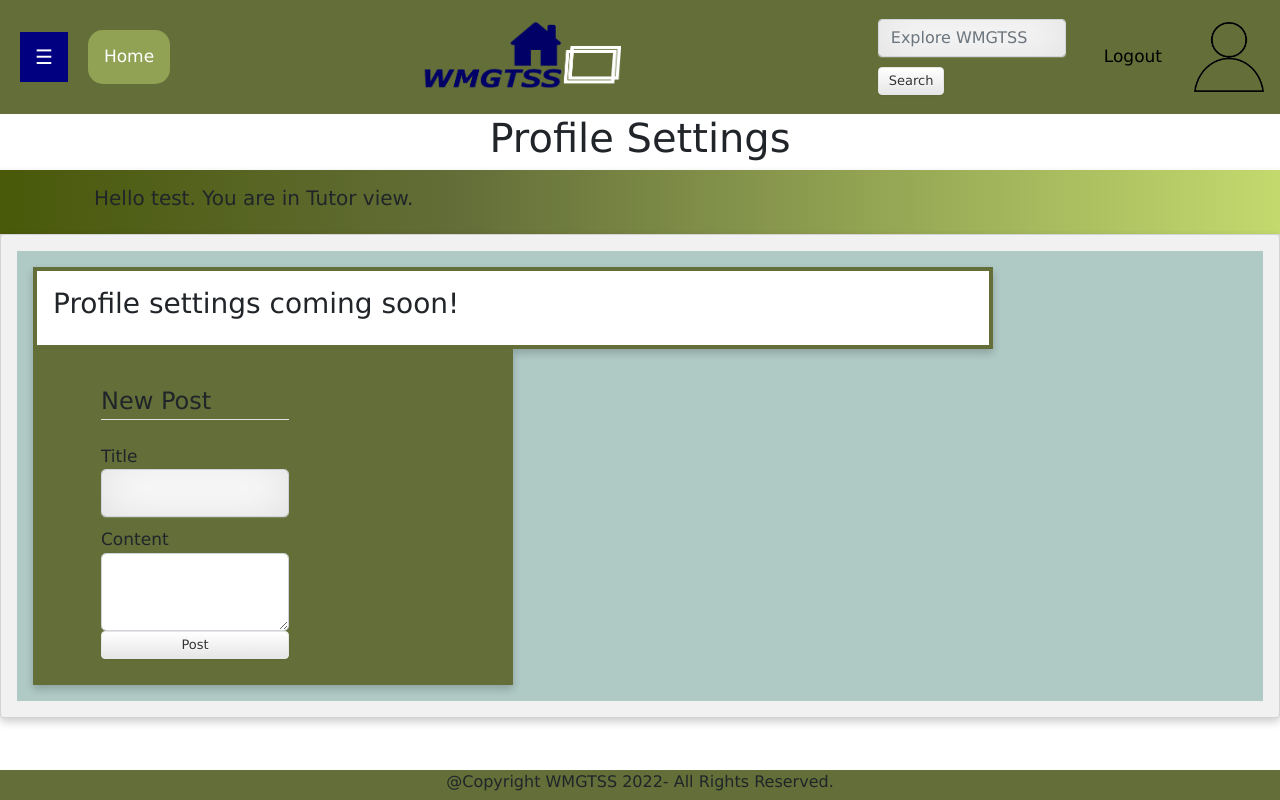
After one commit to u1942817/SDLC, a Flask app: page /account in a window 1280 px wide. The commit adds this page. Run offline with Flask 2, Linux system fonts and the light colour scheme; a user stored in the database is signed in; some libraries are stand-ins or nearby versions.

Commit message:
Account page created
Account page created

```diff
--- a/SDLC/__init__.py
+++ b/SDLC/__init__.py
@@ -7,5 +7,6 @@ app.config['SECRET_KEY'] = '5791628bb0b13ce0c676dfde280ba245'
 app.config['SQLALCHEMY_DATABASE_URI'] = 'sqlite:///site.db'
 db = SQLAlchemy(app)
 login_manager = LoginManager(app)
+login_manager.login_view = 'login'
 
 from SDLC import routes
--- a/SDLC/routes.py
+++ b/SDLC/routes.py
@@ -2,7 +2,7 @@ from flask import render_template, url_for, flash, redirect
 from SDLC import app, db
 from SDLC.forms import RegistrationForm, LoginForm, PostForm
 from SDLC.models import User, Post
-from flask_login import login_user, current_user, logout_user
+from flask_login import login_user, current_user, logout_user, login_required
 
 posts = [
     {
@@ -65,7 +65,11 @@ def logout():
     logout_user()
     return redirect(url_for ('homepage'))
 
-
+@app.route("/account")
+@login_required # this ensures the user logins before accessing this page
+def account():
+    form = PostForm()
+    return render_template('account.html', title='Account', form=form)
 
 @app.route('/dashboard', methods=['GET', 'POST'])
 def dashboard():
--- /dev/null
+++ b/SDLC/templates/account.html
@@ -0,0 +1,66 @@
+{% extends "layout.html" %}
+{% block content %}
+    <h1> Profile Settings</h1>
+    <body>
+        <div class="row">
+            <div class="card2">
+                <div class="container">
+                    <h5> Hello {{ current_user.username }}. You are in Tutor view. </h5>
+                </div>
+            </div>
+        </div>
+        <div class="card">
+            <div class="card-body">
+            <div class="card5" style="max-width: 60rem;">
+              <div class="class-body">
+                <h3> Profile settings coming soon! </h3>
+              </div>
+          </div>
+          <div class="card7" style="max-width: 30rem;">
+                <div class="container">
+                    <div class="content-section">
+                        <form method="POST" action="">
+                           {{ form.hidden_tag() }}
+                            <fieldset class="form-group">
+                                <legend class="border-bottom mb-4">New Post</legend>
+                                <div class="form-group">
+                                    {{ form.title.label(class="form-control-label") }}
+                                    {% if form.title.errors %}
+                                        {{ form.title(class="form-control form-control-lg is-invalid") }}
+                                        <div class="invalid-feedback">
+                                            {% for error in form.title.errors %}
+                                                <span>{{ error }}</span>
+                                            {% endfor %}
+                                        </div>
+                                    {% else %}
+                                        {{ form.title(class="form-control form-control-lg") }}
+                                    {% endif %}
+                                </div>
+                                <div class="form-group">
+                                    {{ form.content.label(class="form-control-label") }}
+                                    {% if form.content.errors %}
+                                        {{ form.content(class="form-control form-control-lg is-invalid") }}
+                                        <div class="invalid-feedback">
+                                            {% for error in form.content.errors %}
+                                                <span>{{ error }}</span>
+                                            {% endfor %}
+                                        </div>
+                                    {% else %}
+                                        {{ form.content(class="form-control form-control-lg") }}
+                                    {% endif %}
+                                </div>
+                            </fieldset>
+                            <div class="form-group">
+                                {{ form.submit(class="btn btn-outline-info") }}
+                            </div>
+                        </form>
+                    </div>
+                </div>
+          </div>
+        </div>
+      </div>
+
+        </div>
+        </div>
+    </body>
+{% endblock content %}
--- a/SDLC/templates/layout.html
+++ b/SDLC/templates/layout.html
@@ -21,10 +21,15 @@
         <a class="active" href="{{ url_for('homepage')}}">Home</a>
         <img src="{{ url_for('static', filename = 'images/WMGTSS_logo.png') }}" style="display: inline-block;" width="200" height="70" class="rounded mx-auto d-block">
         <form action="#" method="post" class="form-inline my-2 my-lg-0">
-            <input name="search" class="form-control mr-sm-2" type="search" placeholder="Search.."> <!--CHECK IN PYTHON CODE-->
+            <input name="search" class="form-control mr-sm-2" type="search" placeholder="Explore WMGTSS"> <!--CHECK IN PYTHON CODE-->
             <button value="searchSubmit" name="action" class="btn btn-outline-success my-2 my-sm-0" type="submit">Search</button>
         </form>
-        <a href="{{ url_for('login')}}">Student View</a>
+        {% if current_user.is_authenticated %}
+        <a href="{{ url_for('logout')}}" >Logout</a>
+        <a href="{{ url_for('account')}}"><img src="{{ url_for('static', filename = 'images/profile.png') }}" title="Profile Settings" style="display: inline-block;" width="70" height="70"></a>
+        {% else %}
+        <a href="{{ url_for('login')}}" class="nav-link sb_footer">Login</a>
+        {% endif %}
       </div>
         <div id="mySidebar" class="sidebar">
             <a href="javascript:void(0)" class="closebtn" onclick="closeNav()">&times;</a>
@@ -34,13 +39,6 @@
             <a href="#" class="nav-link disabled">Notice Board</a>
             <a href="{{ url_for('dashboard')}}">Resource Board</a>
             <a href="#" class="nav-link disabled">Quiz Board</a>
-
-            {% if current_user.is_authenticated %}
-            <a href="{{ url_for('logout')}}" class="nav-link sb_footer">Logout</a>
-            {% else %}
-            <a href="{{ url_for('login')}}" class="nav-link sb_footer">Login</a>
-            {% endif %}
-            <a href="#" class="nav-link sb_footer"> Profile Settings</a>
           </div>
     </div>
         {% with messages = get_flashed_messages(with_categories=true) %} <!--- lets user know account has been made -->
```
Also changed, not shown: SDLC/static/images/profile.png (added).
